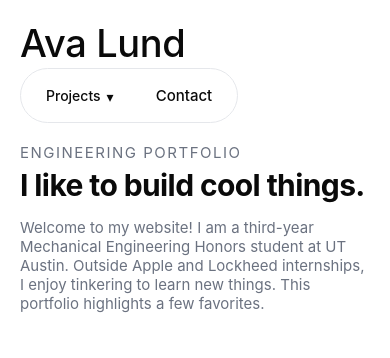
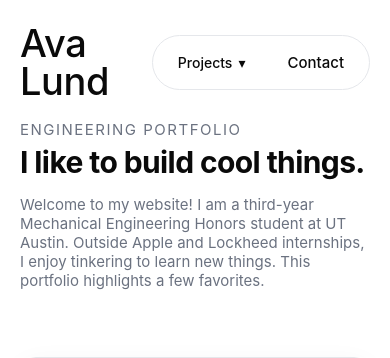
Before and after one commit to avalund/eng-portfolio, a Flask app: page / in a window 390 px wide. Shown: the top 358 px of the page. Run offline with Flask 3, Linux system fonts and the light colour scheme.

Commit message:
Update mobile nav styling

```diff
--- a/static/styles.css
+++ b/static/styles.css
@@ -238,10 +238,15 @@ footer {
    Responsive tweaks
 ======================== */
 @media (max-width: 640px) {
-  header { flex-direction: column; align-items: flex-start; gap: 6px; }
+  header {
+    flex-direction: row;       /* was column */
+    align-items: center;       /* was flex-start */
+    gap: 8px;                  /* a tiny bit more breathing room */
+  }
   .nav--capsule { gap: 12px; }
   .nav-link { font-size: 14px; }
 }
+
 
 /* — Revert to white theme — */
 :root {
```
